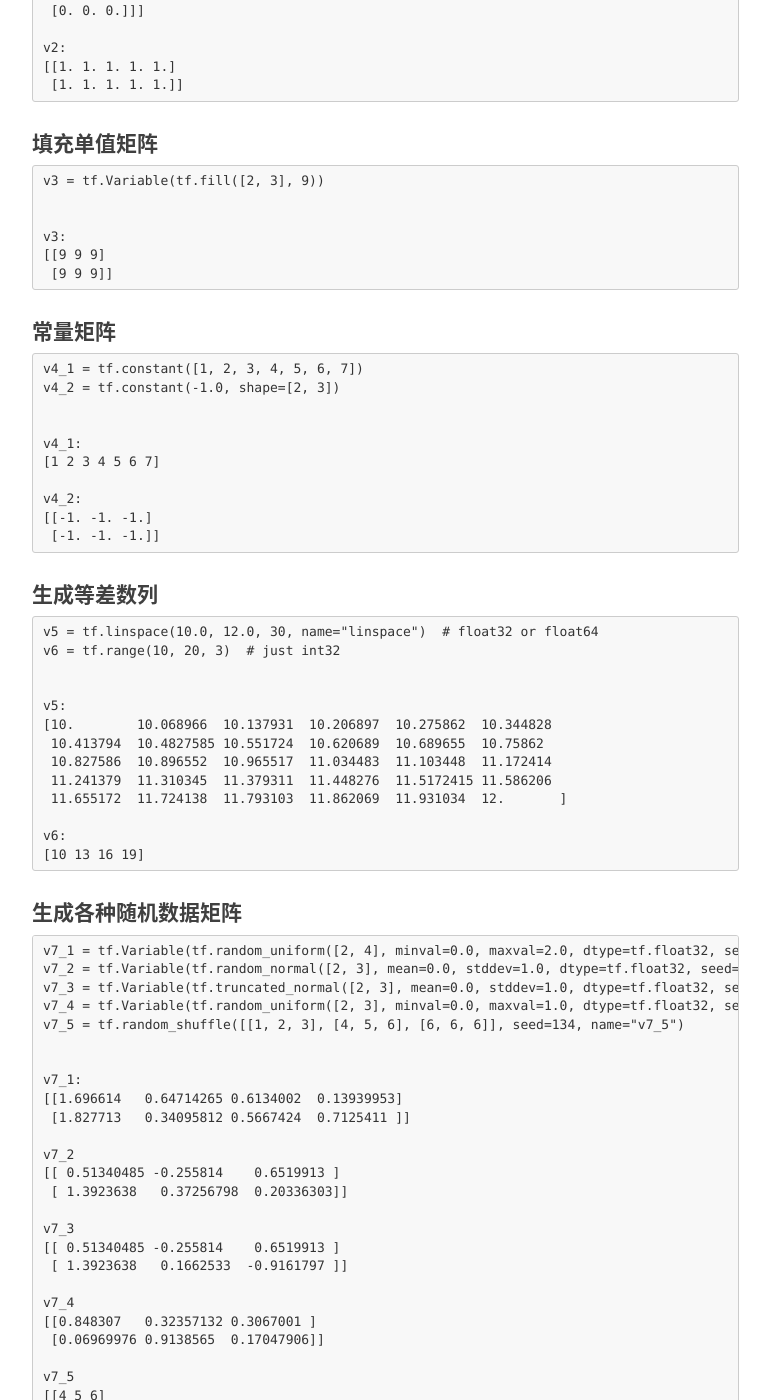
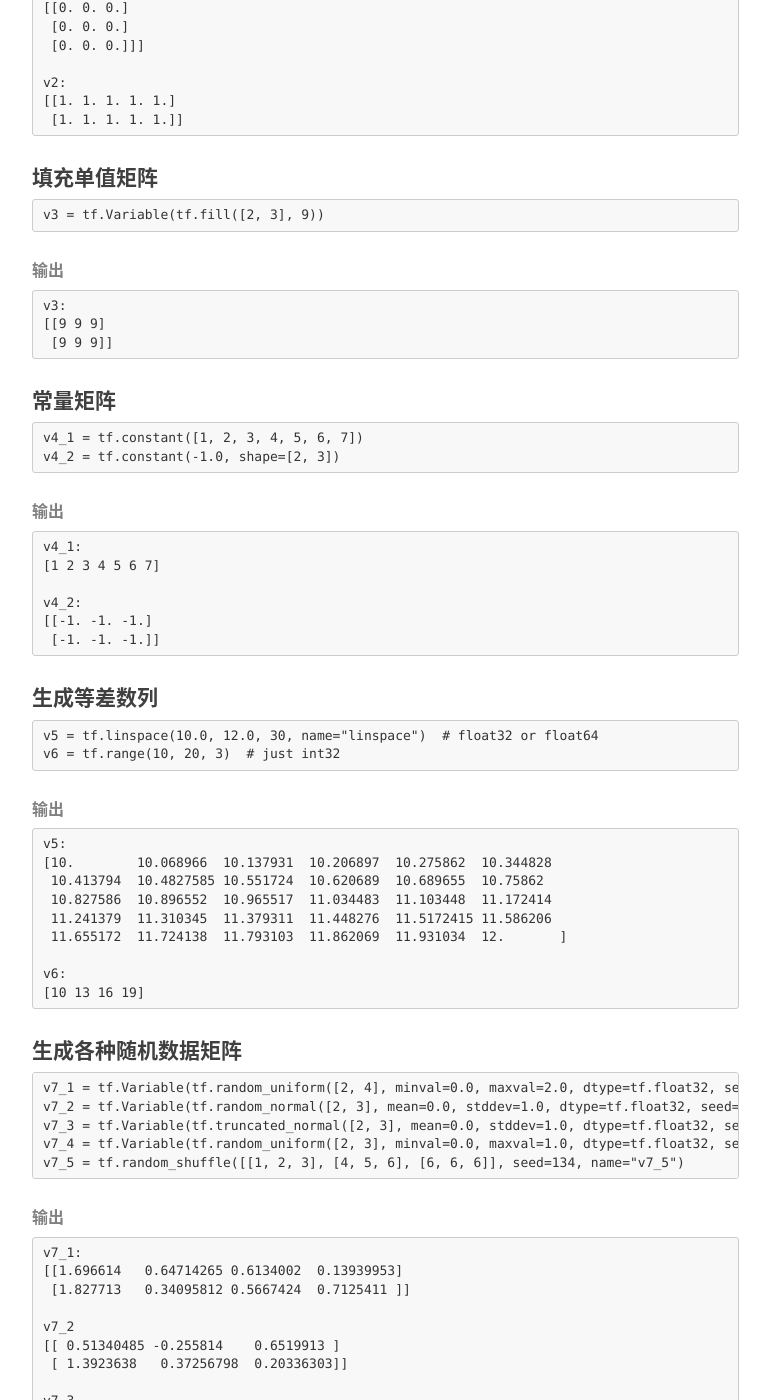
Before and after one commit to JerichoX/jerichox.github.io, a Jekyll site: the page built from _posts/2019-04-01-TensorFlow参数的声明.md, in a window 1280 px wide and 1400 px high, scrolled down 823 px. Shown: the whole window, without its empty margins (233-1003 px from the left). Built offline with Jekyll 4.4.1, drawn with Linux system fonts in a browser that asks for light colours; nearby versions of some CDN libraries; comment, search, counter and statistics services are not loaded; some of the changed text lies outside the part shown.

Commit message:
修改文章错误

```diff
--- a/_posts/2019-04-01-TensorFlow参数的声明.md
+++ b/_posts/2019-04-01-TensorFlow参数的声明.md
@@ -14,7 +14,7 @@ tags:
     v1 = tf.Variable(tf.zeros([3, 3, 3]), name="v1")
     v2 = tf.Variable(tf.ones([2, 5]), name="v2")
 
-
+###### 输出
     v1:
     [[[0. 0. 0.]
       [0. 0. 0.]
@@ -35,7 +35,7 @@ tags:
 #### 填充单值矩阵
 	v3 = tf.Variable(tf.fill([2, 3], 9))
 
-
+###### 输出
 	v3:
 	[[9 9 9]
 	 [9 9 9]]
@@ -44,7 +44,7 @@ tags:
 	v4_1 = tf.constant([1, 2, 3, 4, 5, 6, 7])
 	v4_2 = tf.constant(-1.0, shape=[2, 3])
 
-
+###### 输出
     v4_1:
     [1 2 3 4 5 6 7]
 
@@ -56,7 +56,7 @@ tags:
     v5 = tf.linspace(10.0, 12.0, 30, name="linspace")  # float32 or float64
     v6 = tf.range(10, 20, 3)  # just int32
 
-
+###### 输出
     v5:
     [10.        10.068966  10.137931  10.206897  10.275862  10.344828
 	 10.413794  10.4827585 10.551724  10.620689  10.689655  10.75862
@@ -74,7 +74,7 @@ tags:
 	v7_4 = tf.Variable(tf.random_uniform([2, 3], minval=0.0, maxval=1.0, dtype=tf.float32, seed=1234, name="v7_4"))
 	v7_5 = tf.random_shuffle([[1, 2, 3], [4, 5, 6], [6, 6, 6]], seed=134, name="v7_5")
 
-
+###### 输出
 	v7_1:
 	[[1.696614   0.64714265 0.6134002  0.13939953]
      [1.827713   0.34095812 0.5667424  0.7125411 ]]
```
